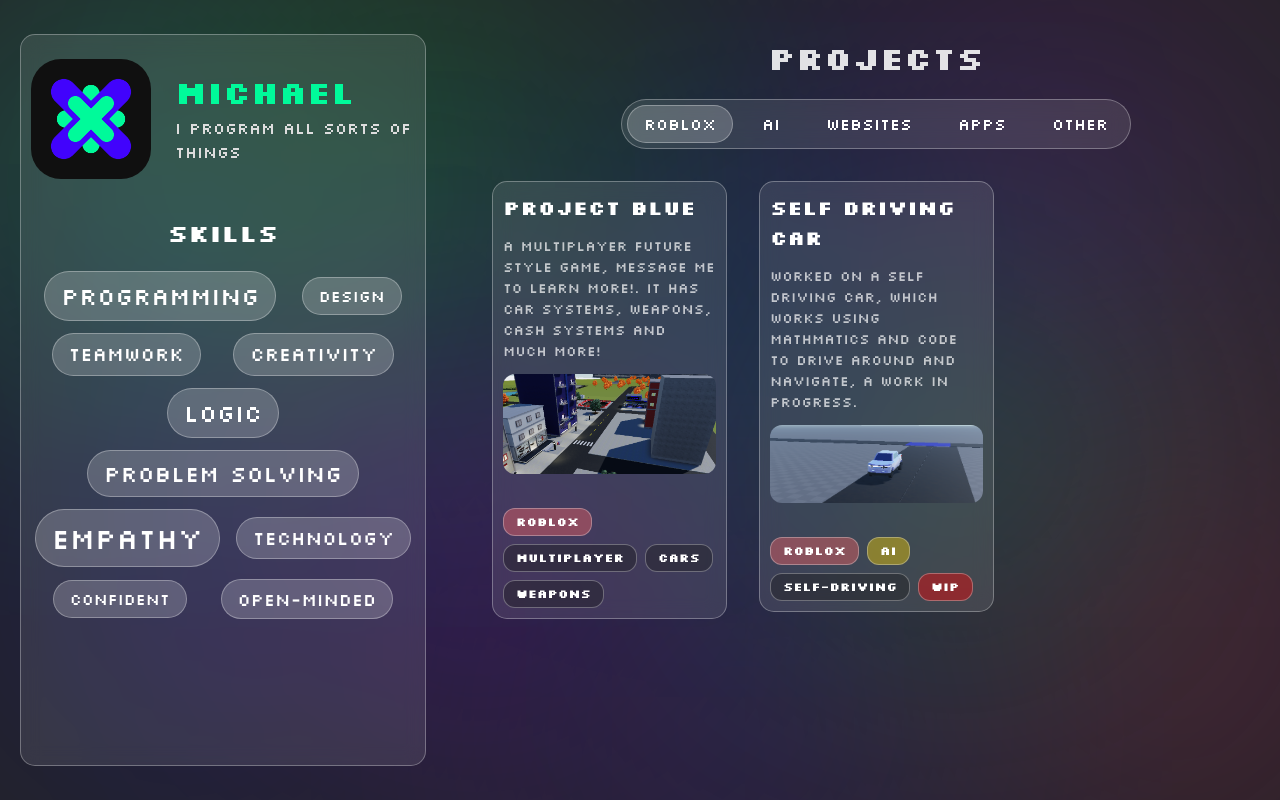
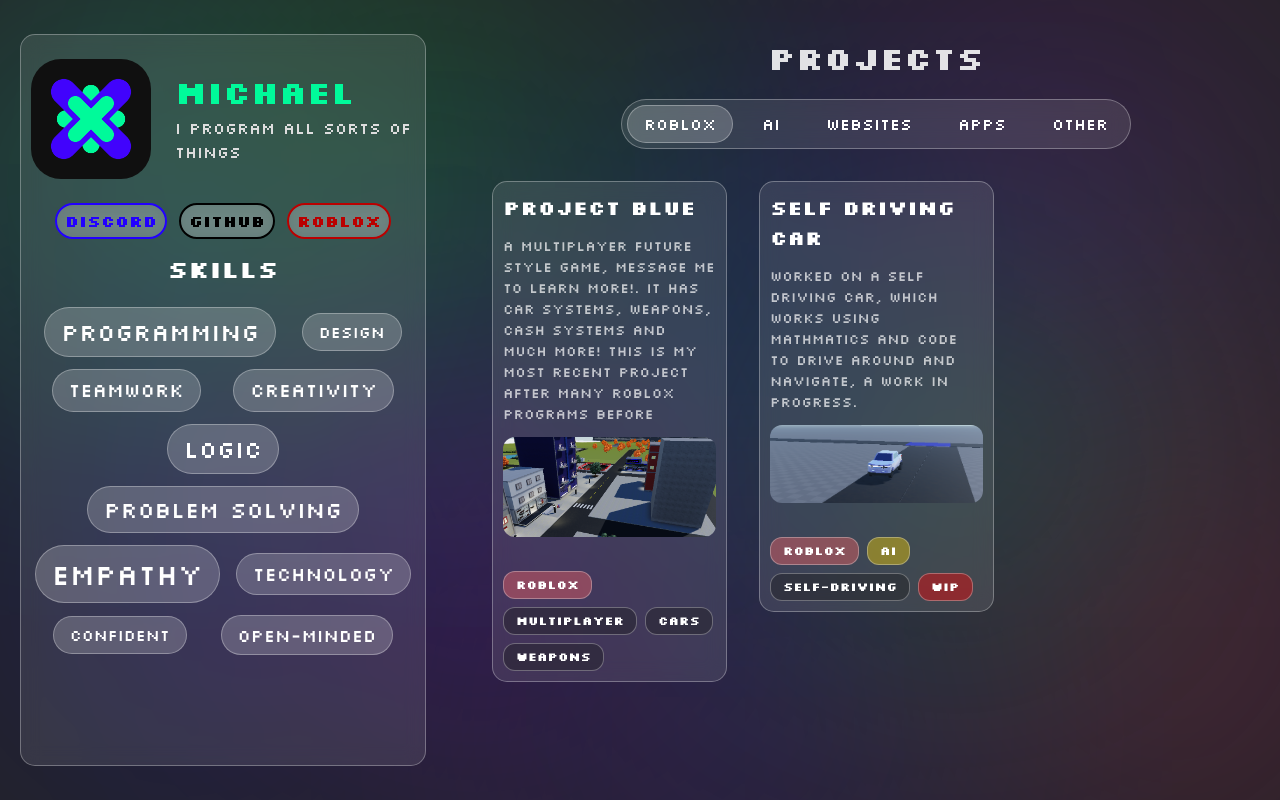
Before and after one commit to DaytimeDev/Portfolio, a React (Vite) app: page / in a window 1280 px wide. Built offline with nearby package versions, Linux system fonts and the light colour scheme.

Commit message:
Added social links and more projects

```diff
--- a/src/Components/LeftSide.jsx
+++ b/src/Components/LeftSide.jsx
@@ -1,6 +1,7 @@
 import GlassCard from "./GlassCard.jsx";
 import "../App.css"
 import Chip from "./Chip.jsx";
+import SocialLink from "./SocialLink.jsx";
 
 export default function LeftSide() {
     return (
@@ -46,6 +47,23 @@
                 </div>
 
             </div>
+
+            { /* Socials */}
+            <div style={{
+                display: 'flex',
+                flexDirection: 'row',
+                justifyContent: 'center',
+                alignItems: 'center',
+                gap: '12px',
+            }}>
+                <SocialLink colour={"#2200ff"} platform={"Discord"}
+                            url={"https://discord.com/users/562685530790428692"}/>
+                <SocialLink colour={"#000000"} platform={"GitHub"} url={"https://github.com/DaytimeDev"}/>
+                <SocialLink colour={"#ba0000"} platform={"Roblox"}
+                            url={"https://www.roblox.com/users/532657047/profile"}/>
+
+            </div>
+
             { /* Skills */}
 
             <h2 style={{
@@ -62,16 +80,16 @@
                 alignItems: 'center', // 👈 key part
                 marginTop: '12px'
             }}>
-                <Chip label="Programming" fontSize="1.5rem" />
-                <Chip label="Design" fontSize="1rem" />
-                <Chip label="Teamwork" fontSize="1.2rem" />
-                <Chip label="Creativity" fontSize="1.2rem" />
-                <Chip label="Logic" fontSize="1.5rem" />
-                <Chip label="Problem Solving" fontSize="1.4rem" />
-                <Chip label="Empathy" fontSize="1.8rem" />
-                <Chip label="Technology" fontSize="1.2rem" />
-                <Chip label="Confident" fontSize="1rem" />
-                <Chip label="Open-Minded" fontSize="1.1rem" />
+                <Chip label="Programming" fontSize="1.5rem"/>
+                <Chip label="Design" fontSize="1rem"/>
+                <Chip label="Teamwork" fontSize="1.2rem"/>
+                <Chip label="Creativity" fontSize="1.2rem"/>
+                <Chip label="Logic" fontSize="1.5rem"/>
+                <Chip label="Problem Solving" fontSize="1.4rem"/>
+                <Chip label="Empathy" fontSize="1.8rem"/>
+                <Chip label="Technology" fontSize="1.2rem"/>
+                <Chip label="Confident" fontSize="1rem"/>
+                <Chip label="Open-Minded" fontSize="1.1rem"/>
             </div>
         </GlassCard>
     )
--- /dev/null
+++ b/src/Components/SocialLink.jsx
@@ -0,0 +1,34 @@
+import React from 'react';
+
+export default function SocialLink({platform, url, colour}) {
+    return (
+        <div
+            style={{
+                background: 'rgba(255, 255, 255, 0.2)',
+                backdropFilter: 'blur(8px)',
+                border: `2px solid ${colour}`,
+                display: 'inline-flex',
+                alignItems: 'center',
+                justifyContent: 'center',
+                borderRadius: '20px',
+            }}>
+            <a
+                href={url}
+                target="_blank"
+                rel="noopener noreferrer"
+                aria-label={platform}
+                // Remove default link styles
+                style={{
+                    textDecoration: 'none',
+                    color: colour,
+                    display: 'flex',
+                    fontWeight: '900',
+                    alignItems: 'center',
+                    padding: '4px 8px',
+                }}
+            >
+                {platform}
+            </a>
+        </div>
+    );
+}
--- a/src/assets/projects.json
+++ b/src/assets/projects.json
@@ -2,7 +2,7 @@
   {
     "name": "Project Blue",
     "category": "Roblox",
-    "description": "A multiplayer future style game, message me to learn more!. It has car systems, weapons, cash systems and much more!",
+    "description": "A multiplayer future style game, message me to learn more!. It has car systems, weapons, cash systems and much more! This is my most recent project after many roblox programs before",
     "link": "",
     "image": "projects/Map.png",
     "badges": [
@@ -100,5 +100,18 @@
       "JavaScript",
       "Discord"
     ]
+  },
+  {
+    "name": "Costly Browsing",
+    "category": "Other",
+    "description": "A chrome extension made for fun, where the internet is locked away, and you unlock parts of it by earning coins",
+    "link": "https://github.com/DaytimeDev/CostlyBrowsing",
+    "image": "projects/Extension.png",
+    "badges": [
+      "JavaScript",
+      "YouTube",
+      "Chrome",
+      "Fun"
+    ]
   }
 ]
```
Also changed, not shown: public/projects/Extension.png (added).
